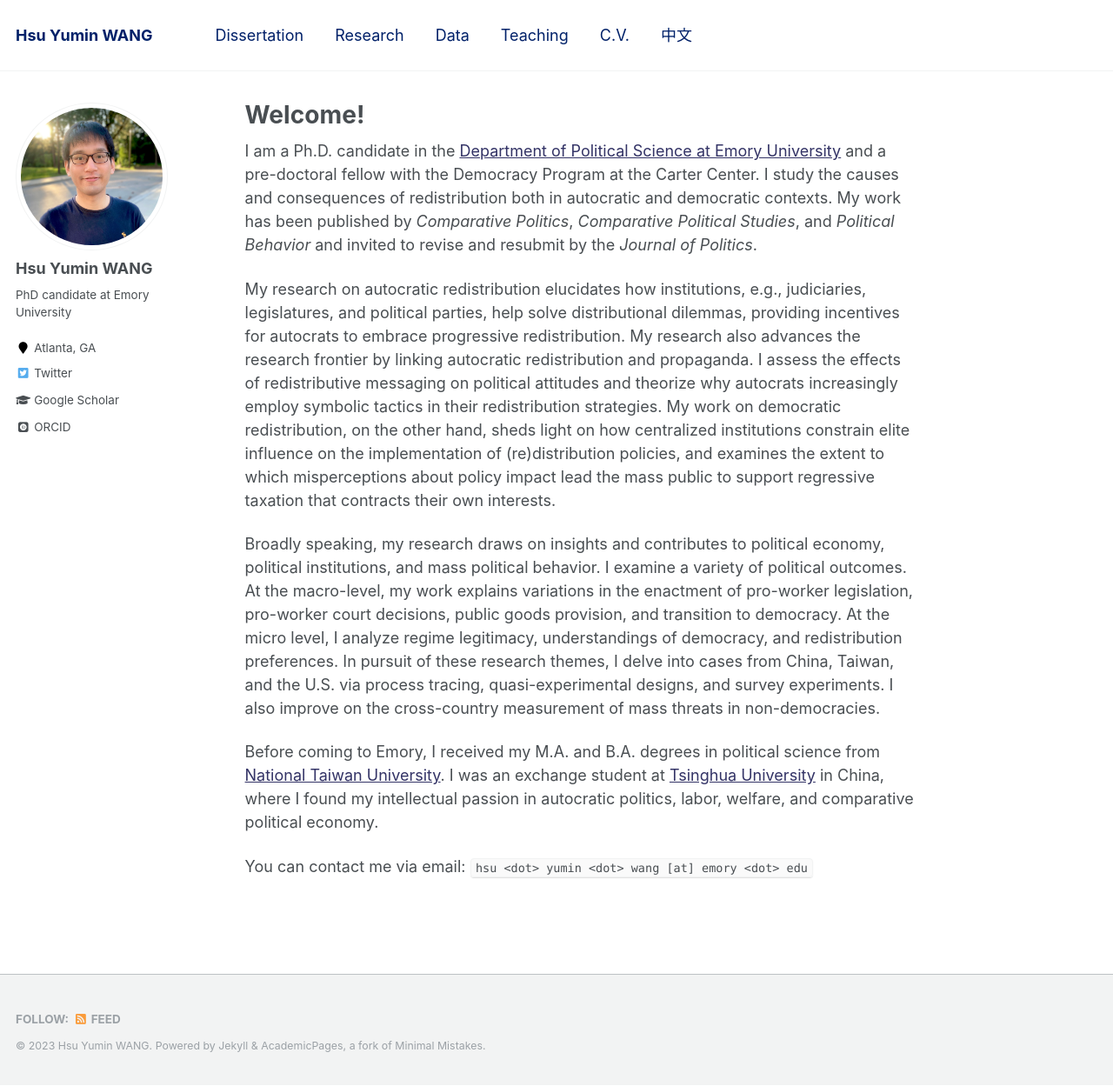
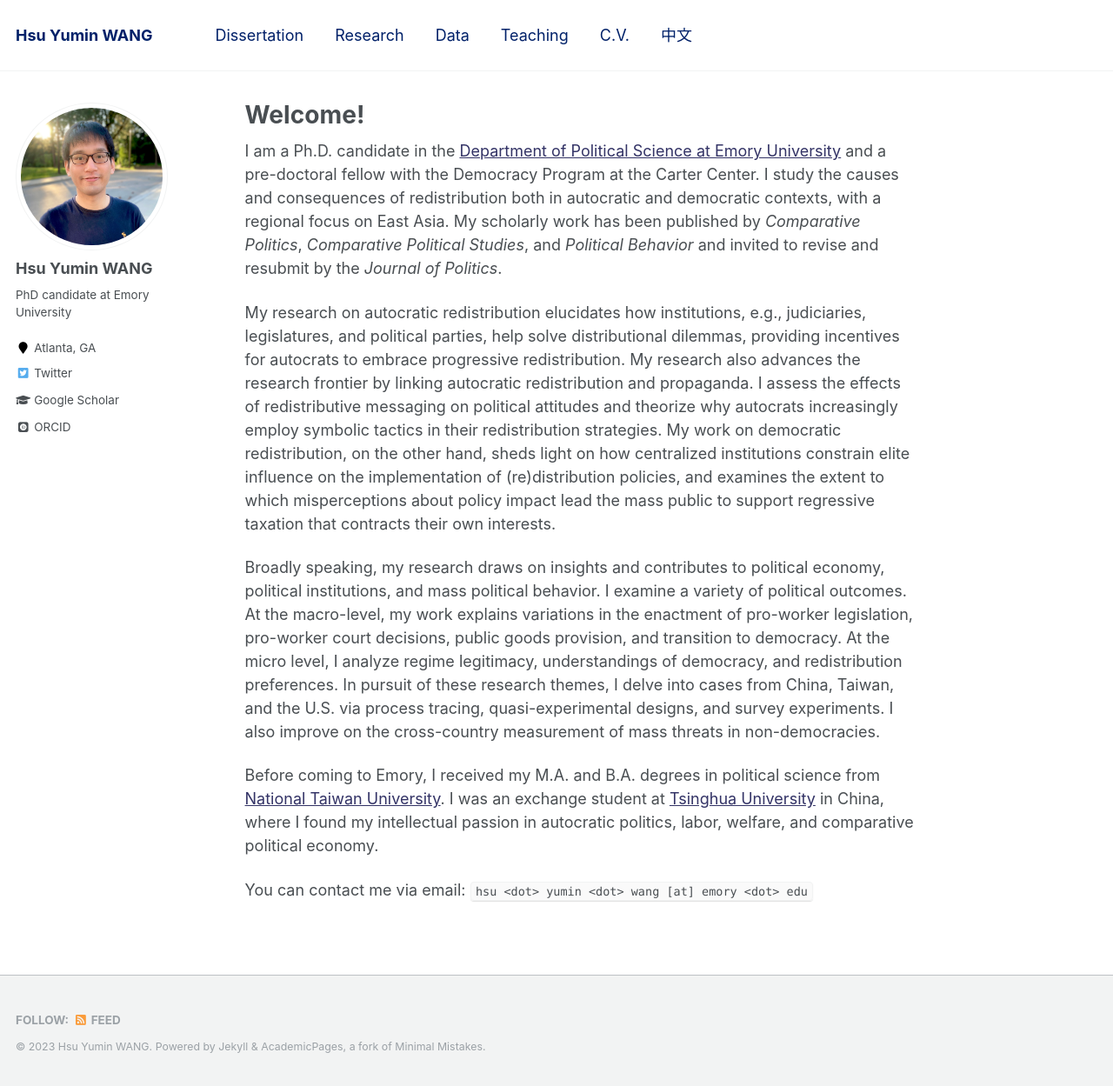
Before and after one commit to hsuyumin/hsuyumin.github.io, a Jekyll site: the page built from _pages/about.md, in a window 1280 px wide and 1249 px high. Shown: the whole window at 87% size. Built offline with Jekyll 4.4.1, drawn with Linux system fonts in a browser that asks for light colours; some web fonts are replaced.

Commit message:
Update about.md

```diff
--- a/_pages/about.md
+++ b/_pages/about.md
@@ -8,7 +8,7 @@ redirect_from:
   - /about.html
 ---
 
-I am a Ph.D. candidate in the [Department of Political Science at Emory University](http://polisci.emory.edu/home/) and a pre-doctoral fellow with the Democracy Program at the Carter Center. I study the causes and consequences of redistribution both in autocratic and democratic contexts. My work has been published by _Comparative Politics_, _Comparative Political Studies_, and _Political Behavior_ and invited to revise and resubmit by the _Journal of Politics_.
+I am a Ph.D. candidate in the [Department of Political Science at Emory University](http://polisci.emory.edu/home/) and a pre-doctoral fellow with the Democracy Program at the Carter Center. I study the causes and consequences of redistribution both in autocratic and democratic contexts, with a regional focus on East Asia. My scholarly work has been published by _Comparative Politics_, _Comparative Political Studies_, and _Political Behavior_ and invited to revise and resubmit by the _Journal of Politics_.
 
 My research on autocratic redistribution elucidates how institutions, e.g., judiciaries, legislatures, and political parties, help solve distributional dilemmas, providing incentives for autocrats to embrace progressive redistribution. My research also advances the research frontier by linking autocratic redistribution and propaganda. I assess the effects of redistributive messaging on political attitudes and theorize why autocrats increasingly employ symbolic tactics in their redistribution strategies. My work on democratic redistribution, on the other hand, sheds light on how centralized institutions constrain elite influence on the implementation of (re)distribution policies, and examines the extent to which misperceptions about policy impact lead the mass public to support regressive taxation that contracts their own interests.
 
```
